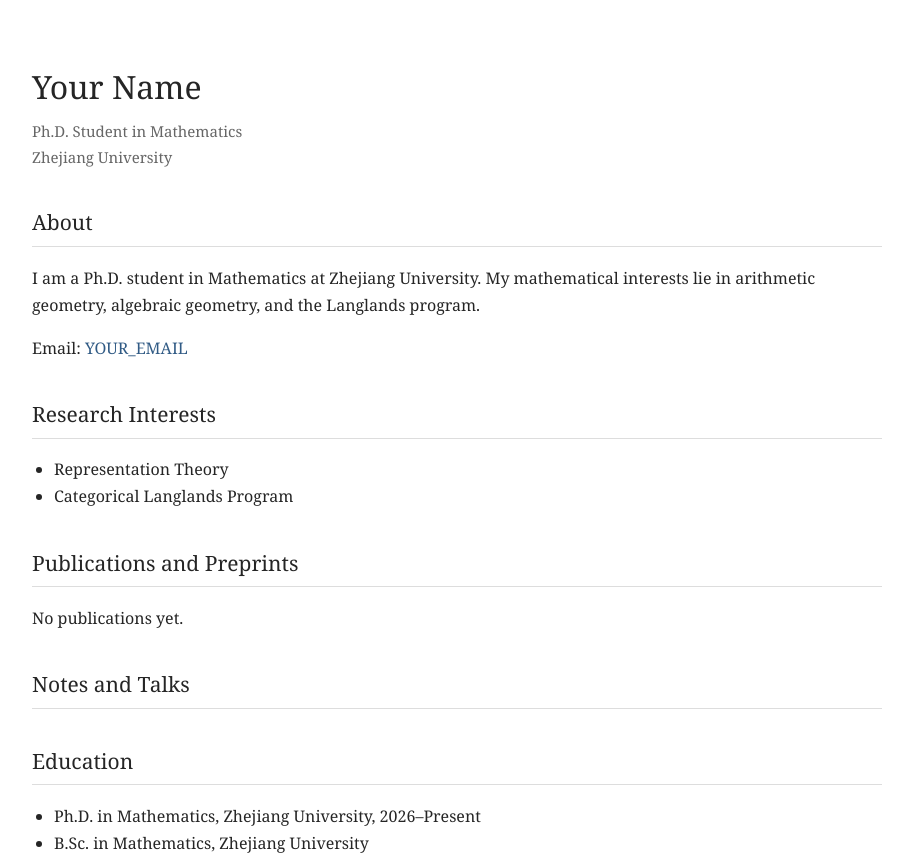
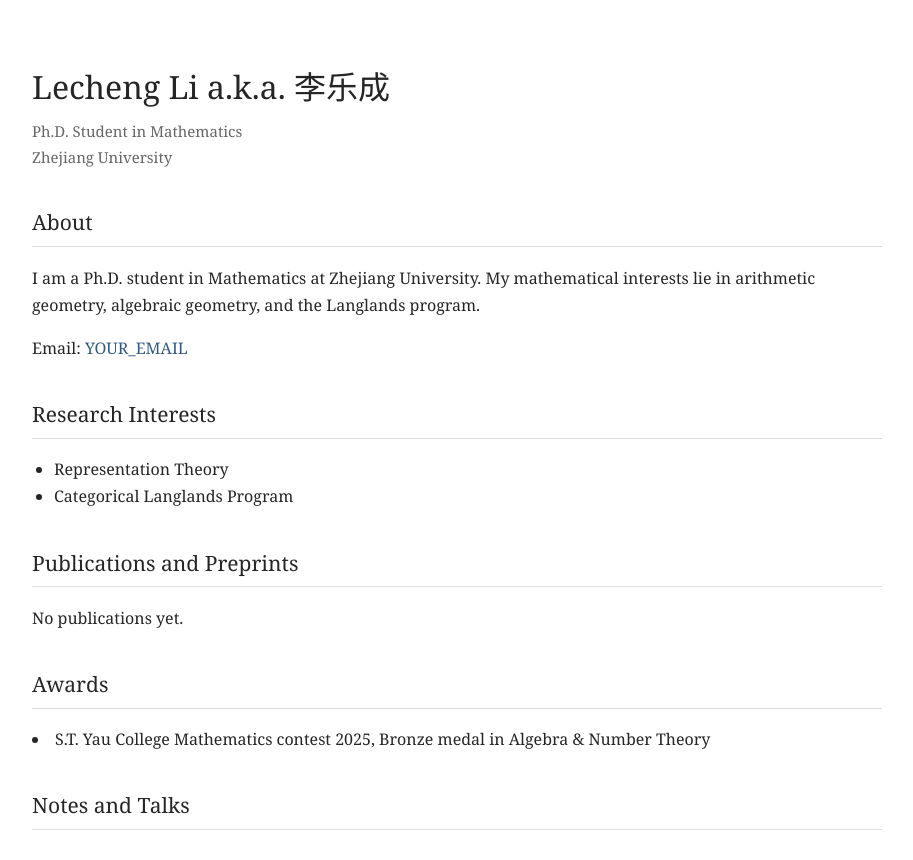
Before and after one commit to LechengLi57/LechengLi57-github.io, a plain HTML site: page index.html in a window 1280 px wide. Shown: the top 860 px of the page, without its empty margins (183-1096 px from the left). Drawn offline with Linux system fonts and the light colour scheme.

Commit message:
Update index.html

```diff
--- a/index.html
+++ b/index.html
@@ -82,7 +82,7 @@ footer {
 <body>
 
 <header>
-    <h1>Your Name</h1>
+    <h1>Lecheng Li a.k.a. 李乐成</h1>
     <div class="subtitle">
         Ph.D. Student in Mathematics<br>
         Zhejiang University
@@ -117,6 +117,12 @@ footer {
     </p>
 </section>
 
+    <section>
+    <h2>Awards</h2>
+    <li>
+       S.T. Yau College Mathematics contest 2025, Bronze medal in Algebra & Number Theory
+    </li>
+</section>
 <section>
     <h2>Notes and Talks</h2>
     <ul>
```
